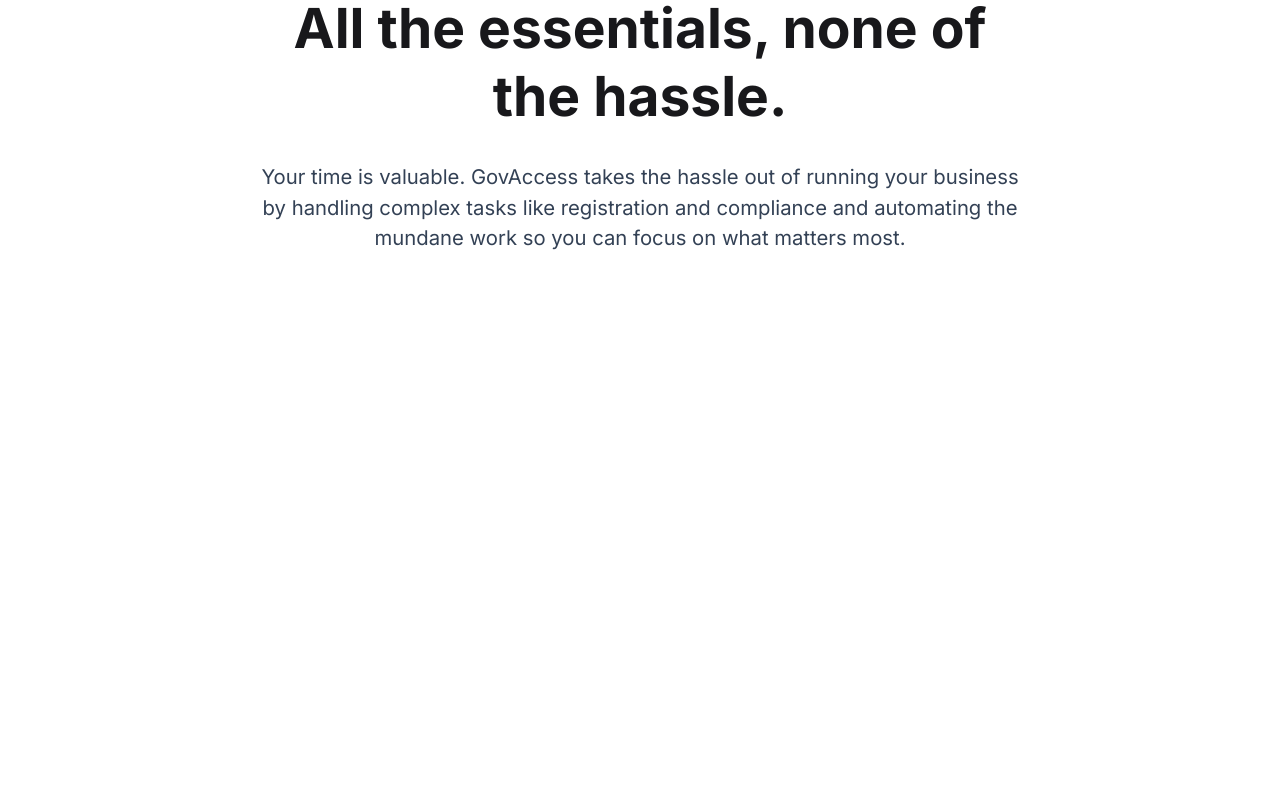
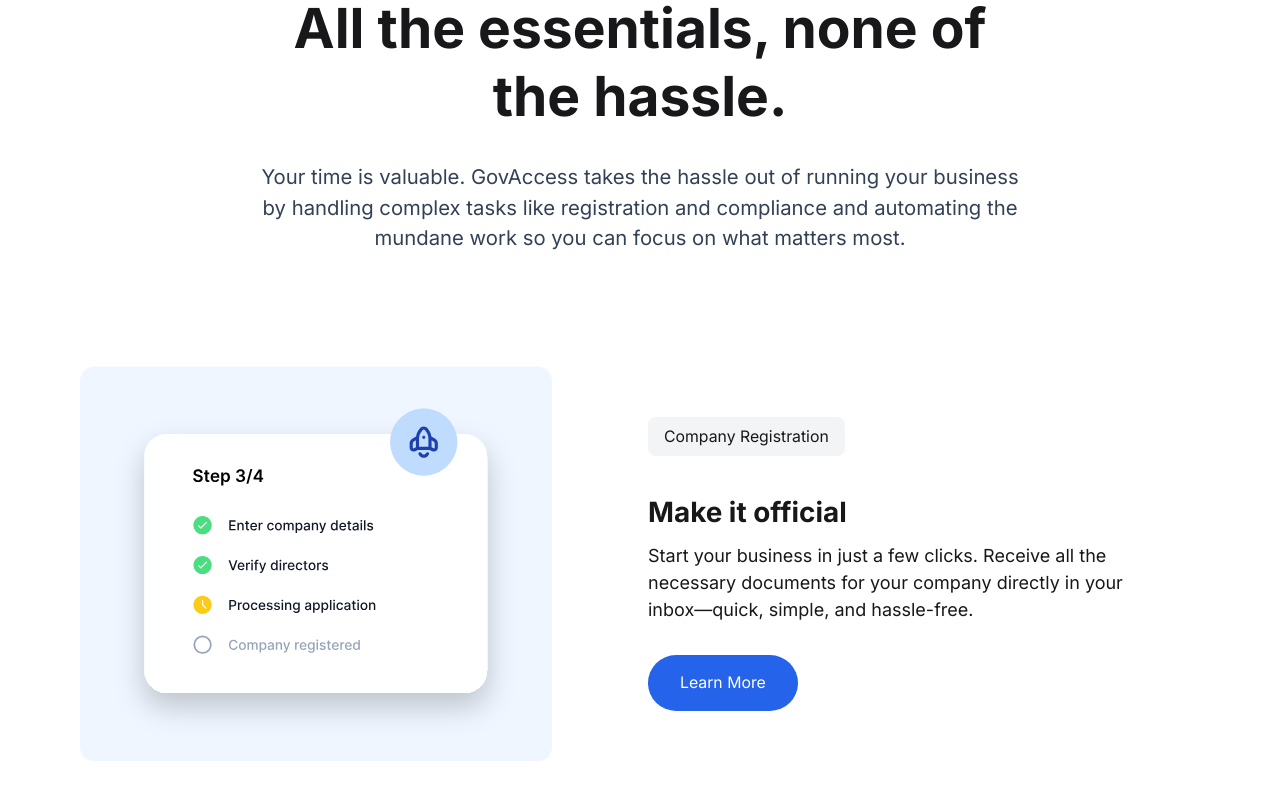
Before and after one commit to redMulla/gov-access-nextjs, a Next.js app: page / in a window 1280 px wide. Shown: the part 1602-2402 px from the top of the page. Before the commit the page ends 1888 px from the top, so only its background shows below. Built offline with nearby package versions, Linux system fonts and the light colour scheme.

Commit message:
Grid card creation

```diff
--- a/app/page.tsx
+++ b/app/page.tsx
@@ -1,3 +1,4 @@
+import GridCard from "@/components/GridCard";
 import NavBar from "@/components/NavBar";
 import Image from "next/image";
 
@@ -14,7 +15,7 @@
         </div>
 
         <div className="mt-7 text-center max-w-[960px] mx-auto w-full flex flex-col gap-6">
-          <span className="text-[66.6px] font-bold leading-[81px]">
+          <span className="text-6xl font-bold leading-[81px]">
             Everything you need to start, run, and grow your company — all in
             one place.
           </span>
@@ -46,6 +47,10 @@
             matters most.
           </span>
         </div>
+
+        <div>
+          <GridCard />
+        </div>
       </section>
     </main>
   );
--- /dev/null
+++ b/components/GridCard.tsx
@@ -0,0 +1,36 @@
+import React from "react";
+
+const GridCard = () => {
+  return (
+    <div className="grid grid-cols-2 gap-4">
+      <div className="md:p-20 p-10 col-span-2 md:col-span-1">
+        <img src="/images/registration.svg" className="w-full h-auto" alt="" />
+      </div>
+      <div className="col-span-1 flex align-center">
+        <div className="flex flex-col gap-5 my-auto">
+          <span
+            className="rounded-lg bg-gray-100 py-2 px-4 text-[15.8px]"
+            style={{ width: "max-content" }}
+          >
+            Company Registration
+          </span>
+
+          <div className="max-w-[486px] mt-4">
+            <p className="text-[27.86px] font-bold">Make it official</p>
+            <p className="text-[18px] mt-2">
+              Start your business in just a few clicks. Receive all the
+              necessary documents for your company directly in your inbox—quick,
+              simple, and hassle-free.
+            </p>
+
+            <button className="py-4 px-8 bg-blue-600 rounded-full text-white text-[15.8px] mt-8">
+              Learn More
+            </button>
+          </div>
+        </div>
+      </div>
+    </div>
+  );
+};
+
+export default GridCard;
```
